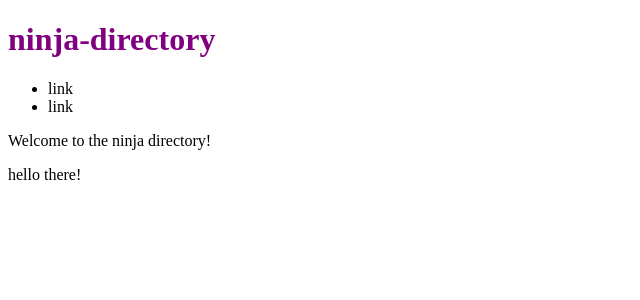
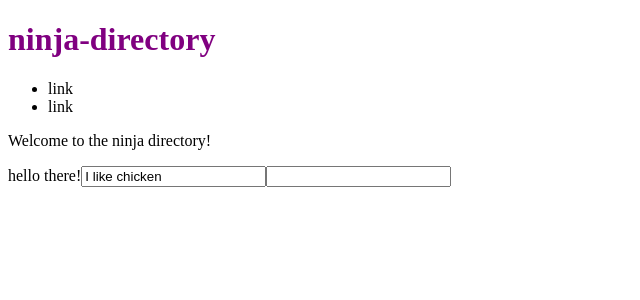
Before and after one commit to SafNaaz/ninja-directory-angular, an Angular app: page / in a window 1280 px wide. Shown: the top 300 px of the page, without its empty margins (0-640 px from the left). Built offline with nearby package versions, Linux system fonts and the light colour scheme.

Commit message:
property binding

```diff
--- a/src/app/home/home.component.html
+++ b/src/app/home/home.component.html
@@ -2,3 +2,7 @@
     {{homeTitle}}
 </p>
 <ng-content></ng-content>
+
+<!-- property binding -->
+<input [value]="myString" />
+<input [required]="myBoolean" />
--- a/src/app/home/home.component.ts
+++ b/src/app/home/home.component.ts
@@ -8,6 +8,8 @@ import { Component, OnInit } from '@angular/core';
 export class HomeComponent implements OnInit {
 
   homeTitle = "Welcome to the ninja directory!"
+  myString = "I like chicken"
+  myBoolean = true
 
   constructor() { }
 
```
